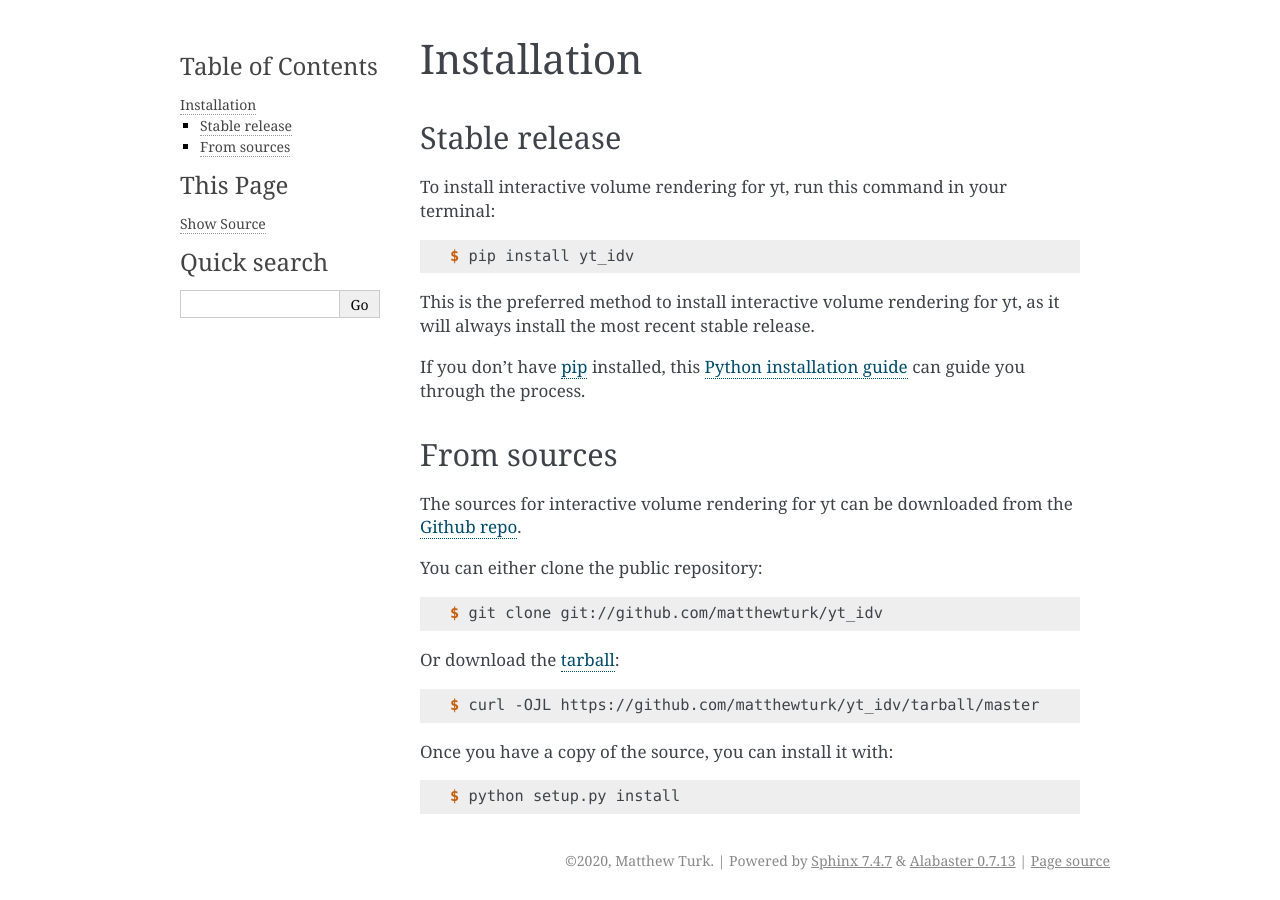
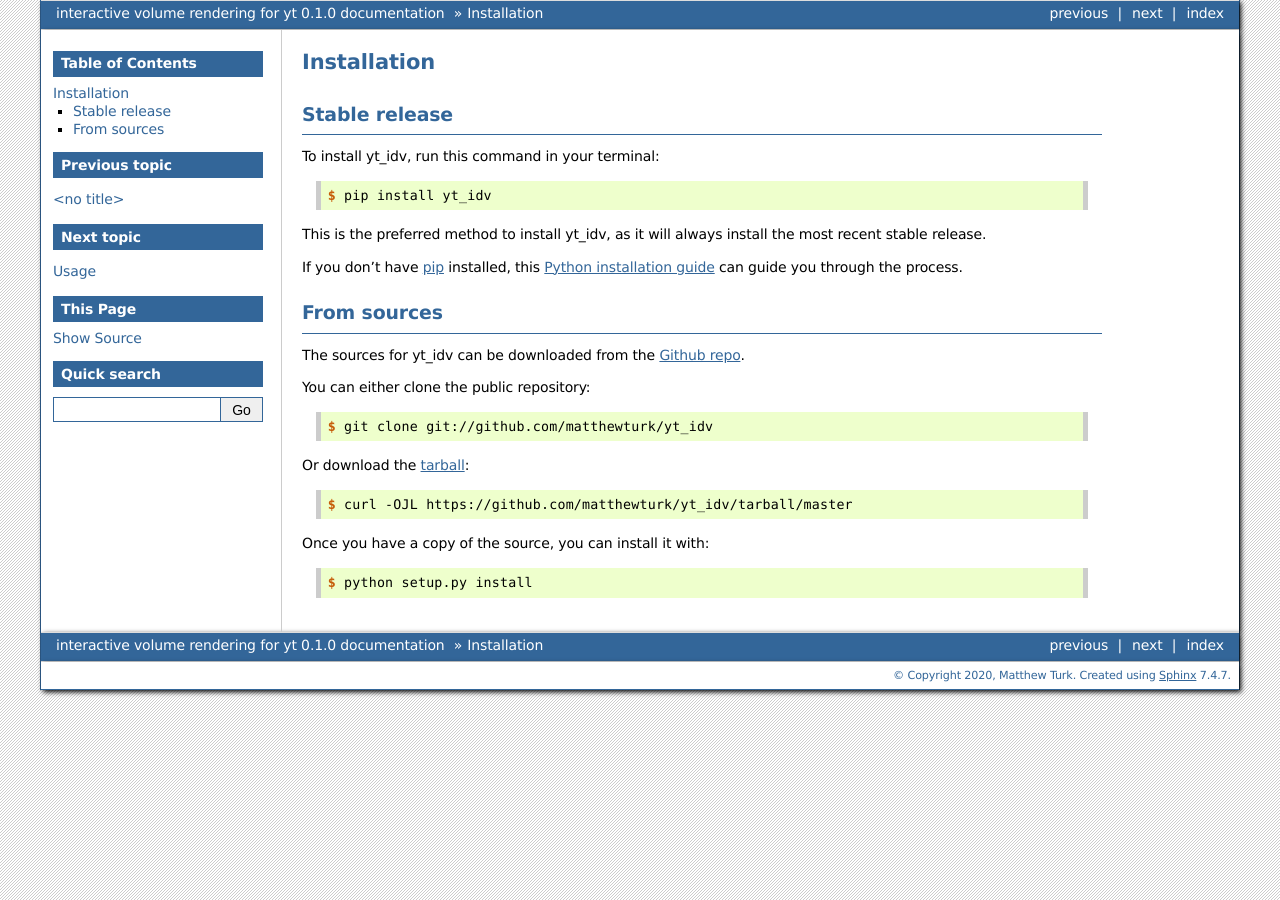
Before and after one commit to yt-project/yt_idv, a Sphinx documentation site: the page built from docs/installation.rst, in a window 1280 px wide. Built offline with Sphinx 7.4.7, drawn with Linux system fonts in a browser that asks for light colours; pages that are not in the unit, such as notebooks, are missing from menus.

```diff
--- a/docs/conf.py
+++ b/docs/conf.py
@@ -84,7 +84,7 @@
 # The theme to use for HTML and HTML Help pages.  See the documentation for
 # a list of builtin themes.
 #
-html_theme = "alabaster"
+html_theme = "bizstyle"
 
 # Theme options are theme-specific and customize the look and feel of a
 # theme further.  For a list of options available for each theme, see the
--- a/docs/installation.rst
+++ b/docs/installation.rst
@@ -8,13 +8,13 @@
 Stable release
 --------------
 
-To install interactive volume rendering for yt, run this command in your terminal:
+To install yt_idv, run this command in your terminal:
 
 .. code-block:: console
 
     $ pip install yt_idv
 
-This is the preferred method to install interactive volume rendering for yt, as it will always install the most recent stable release.
+This is the preferred method to install yt_idv, as it will always install the most recent stable release.
 
 If you don't have `pip`_ installed, this `Python installation guide`_ can guide
 you through the process.
@@ -26,7 +26,7 @@
 From sources
 ------------
 
-The sources for interactive volume rendering for yt can be downloaded from the `Github repo`_.
+The sources for yt_idv can be downloaded from the `Github repo`_.
 
 You can either clone the public repository:
 
```
Also changed, not shown: docs/usage.rst (+80 -1 lines), 2 other files.
